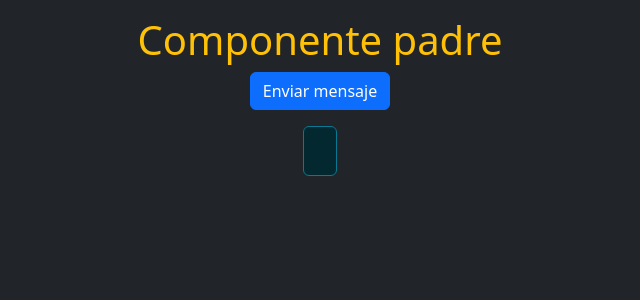
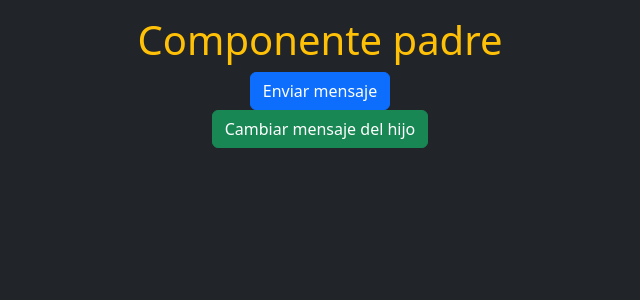
Before and after one commit to Abudavi/Angular-app, an Angular app: page / in a window 1280 px wide. Shown: the top 300 px of the page, without its empty margins (320-960 px from the left). Built offline with nearby package versions, Linux system fonts and the light colour scheme.

Commit message:
se actualizó la plantilla del componente Padre para simplificar la comunicación con el componente Hijo y agregar un botón para cambiar el mensaje

```diff
--- a/src/app/padre/padre.component.html
+++ b/src/app/padre/padre.component.html
@@ -1,7 +1,5 @@
 <div class="container d-flex justify-content-center align-items-center  flex-column">
     <h1 class="text-center text-warning mt-3">Componente padre</h1>
-    <app-hijo  (notificarPadre)="recibirMensaje($event)"></app-hijo>
-    <div class="alert alert-info text-center mt-3">
-        <p>{{mensaje}}</p>
-    </div>
+    <app-hijo></app-hijo>
+    <button type="button" class="btn btn-success" (click)="cambiarMensajeHijo()">Cambiar mensaje del hijo</button>
 </div>
```
